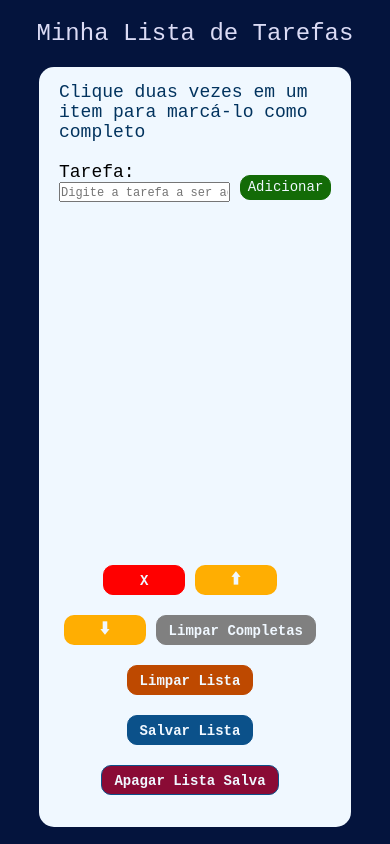
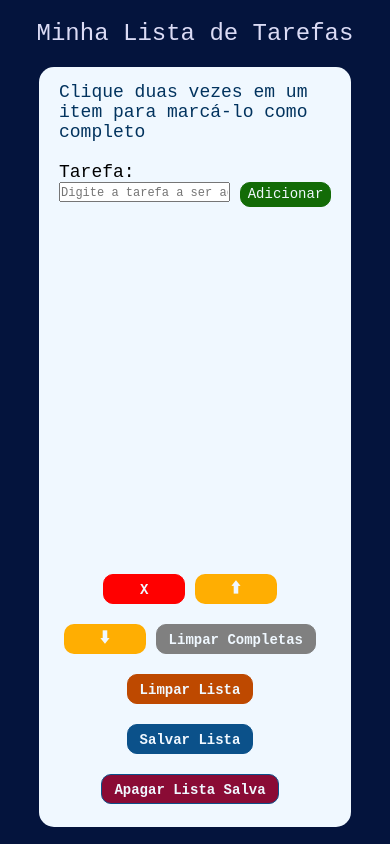
Before and after one commit to AugustoMagalhaes/javascript-dom-06-todo-list, a plain HTML site: page index.html in a window 390 px wide. Drawn offline with Linux system fonts and the light colour scheme.

Commit message:
chore: pequenas alteraçoes de responsividade.

```diff
--- a/style.css
+++ b/style.css
@@ -191,9 +191,10 @@ label {
     margin-top: 20px;
     display: flex;
     width: 100%;
-    height: 50px;
+    min-height: 50px;
     flex-flow: row nowrap;
-    justify-content: center;
+    justify-content: flex-start;
+    align-items: center;
   }
 
   label {
```
